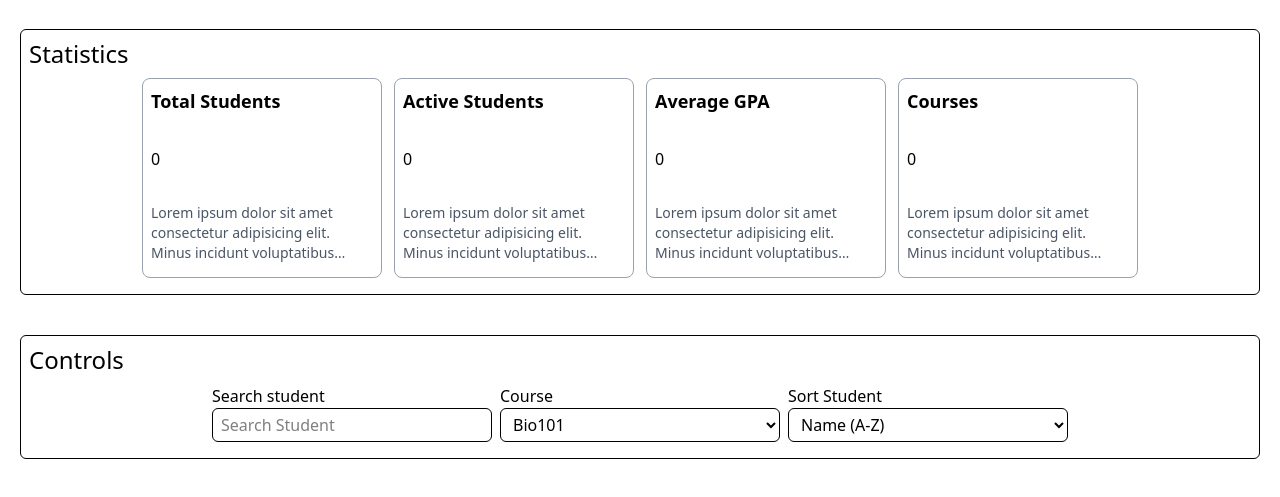
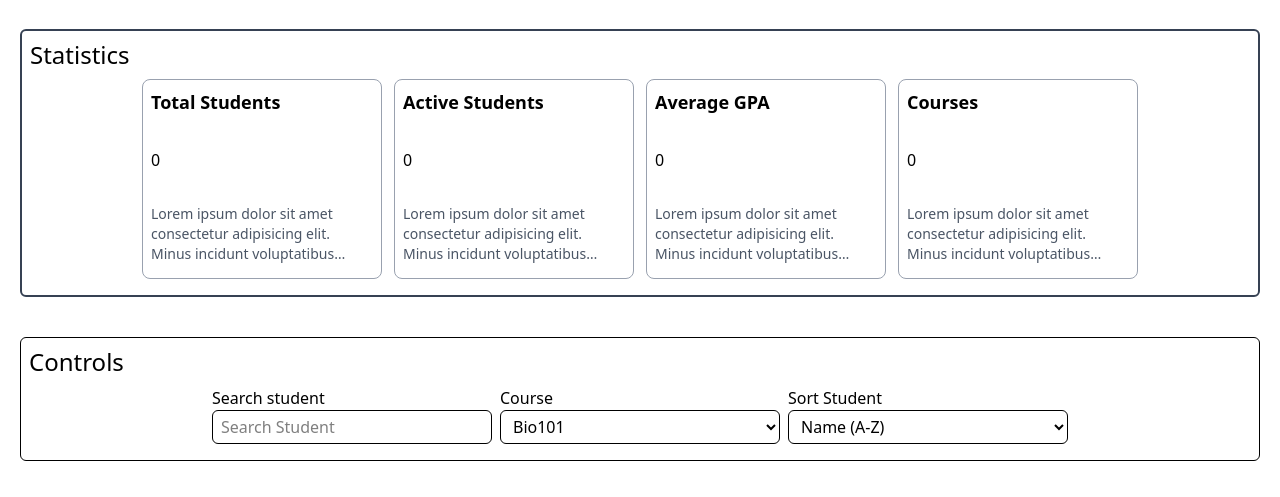
Before and after one commit to tiradochristian26/student-management-dashboard, a website: page index.html in a window 1280 px wide. Shown: the part 75-572 px from the top of the page. Drawn offline with Linux system fonts and the light colour scheme.

```diff
--- a/index.html
+++ b/index.html
@@ -22,7 +22,7 @@
         </header>
 
         <main class=" space-y-10">
-            <section id="statistic_section" class="mt-5 border p-2 rounded-md">
+            <section id="statistic_section" class="mt-5 border-2 border-gray-700 p-2 rounded-md">
 
                 <h2 class="capitalize text-2xl font-medium">statistics</h2>
 
```
Also changed, not shown: assets/css/output.css.
